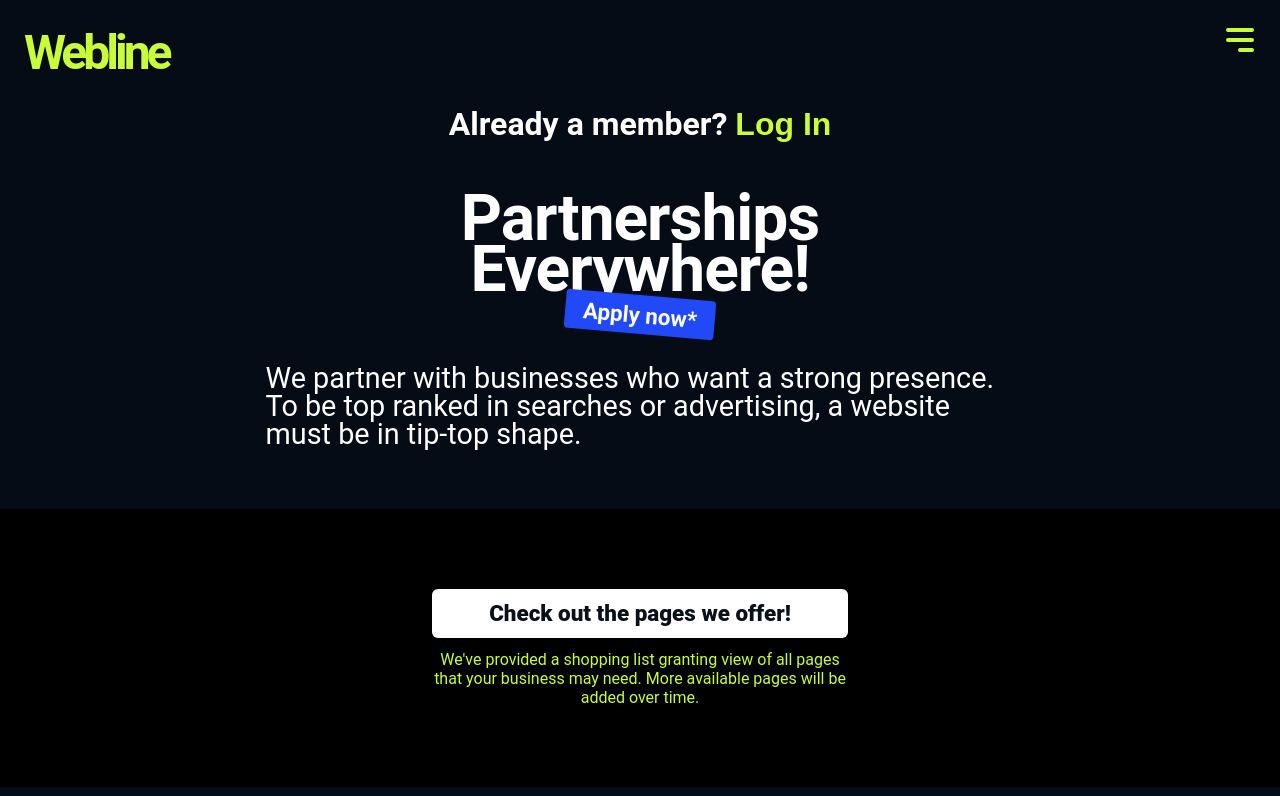
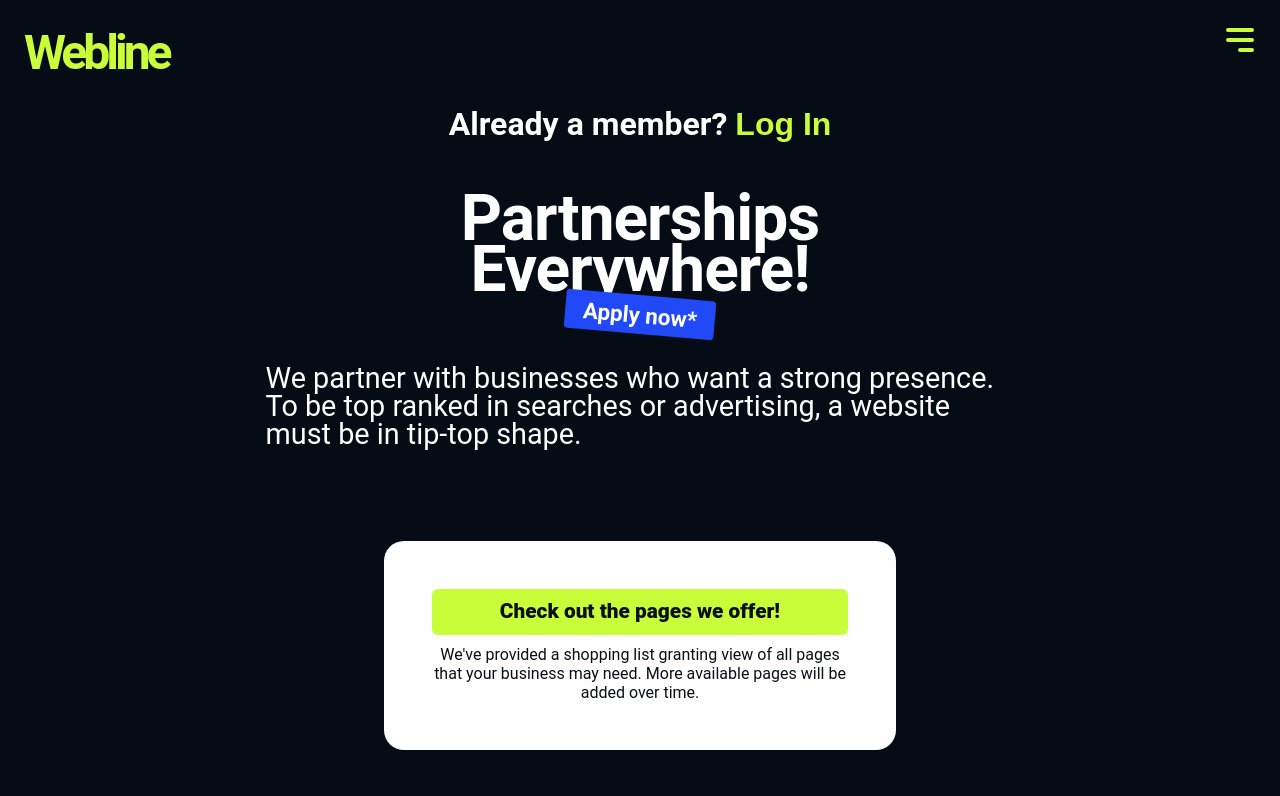
Before and after one commit to happycode-git/happycode-main, a React (Create React App) app: page /webline in a window 1280 px wide. Shown: the top 796 px of the page. Built offline with nearby package versions, Linux system fonts and the light colour scheme; grey boxes are pictures that could not be loaded.

Commit message:
Apr152023v4

```diff
--- a/src/App.css
+++ b/src/App.css
@@ -39,6 +39,10 @@ body {
   padding: 1em;
 }
 
+.margin {
+  margin: 1em;
+}
+
 .center {
   text-align: center;
 }
@@ -60,6 +64,7 @@ body {
 .bg-darker {
   background-color: #091018;
 }
+
 .bg-white {
   background-color: white;
 }
@@ -119,6 +124,7 @@ body {
     width: 100vw;
     margin: 0 auto;
   }
+
   .stack {
     display: grid;
     grid-template-columns: 1fr;
@@ -142,6 +148,7 @@ body {
   .one-div {
     width: 75vw !important;
   }
+
   .stack {
     grid-template-columns: 1fr 1fr;
   }
--- a/src/COMPONENTS/Contact.js
+++ b/src/COMPONENTS/Contact.js
@@ -39,7 +39,7 @@ export default function Webline() {
                 <br/>
                 <h1>+1 619 875 6441</h1>
                 <br/>
-                <h1>happycode.inbox@gmail.com</h1>
+                <h1>happycode.inbox<br/>@gmail.com</h1>
             </div>
 
 
--- a/src/COMPONENTS/STYLESHEETS/Webline.css
+++ b/src/COMPONENTS/STYLESHEETS/Webline.css
@@ -313,6 +313,7 @@ font-family: 'Roboto', sans-serif;
 
     .webline-panel2-1 video {
         width: 100%;
+        max-height: 85vh;
     }
 
     .sample-link {
@@ -331,16 +332,16 @@ font-family: 'Roboto', sans-serif;
     .banner {
         font-family: 'Roboto', sans-serif;
         text-align: center;
-        color: #1E232B;
-        background-color: #000000;
-        padding: 5em 0.8em;
+        background-color: #FEFEFF;
+        padding: 3em 1em;
+        border-radius: 20px;
     }
 
     .banner a {
         display: block;
-        font-size: 1.4em;
+        font-size: 1.3em;
         font-weight: 800;
-        background-color: #ffffff;
+        background-color: #C9FD3A;
         padding: 0.3em;
         color: #091018;
         line-height: 1.6em;
@@ -350,7 +351,7 @@ font-family: 'Roboto', sans-serif;
     }
 
     .banner p {
-        color: #C9FD3A
+        color: #091018
     }
 
     .webline-mem-head {
@@ -430,8 +431,10 @@ font-family: 'Roboto', sans-serif;
     }
 
     .banner {
-        padding-left: 5em;
-        padding-right: 5em;
+        display: block;
+        width: 80vw;
+        margin: 2em auto;
+        padding: 3em
     }
 }
 
@@ -485,8 +488,8 @@ font-family: 'Roboto', sans-serif;
     }
 
     .banner {
-        padding-left: 10em;
-        padding-right: 10em;
+       width: 65%;
+
     }
 }
 
@@ -532,8 +535,7 @@ font-family: 'Roboto', sans-serif;
     }
 
     .banner {
-        padding-left: 18em;
-        padding-right: 18em;
+       width: 50%;
     }
 }
 
@@ -566,7 +568,6 @@ font-family: 'Roboto', sans-serif;
     }
 
     .banner {
-        padding-left: 27em;
-        padding-right: 27em;
+       width: 40%;
     }
 }
--- a/src/COMPONENTS/Webline.js
+++ b/src/COMPONENTS/Webline.js
@@ -10,7 +10,7 @@ import { useDispatch, useSelector } from 'react-redux'
 import { useNavigate } from 'react-router-dom';
 import { setLoadingState } from '../REDUX/REDUCERS/LoadingSlice'
 //
-import video1 from '../VIDEOS/Screen Recording 2023-03-25 at 4.08.50 PM.mov'
+import video1 from '../VIDEOS/Screen Recording 2023-03-25 at 4.08.50 PM.MP4'
 
 export default function Webline() {
     const siteAlertState = useSelector((state) => state.siteAlert.value)
```
Also changed, not shown: 1 other file (tests, documents, lock files or other folders).
